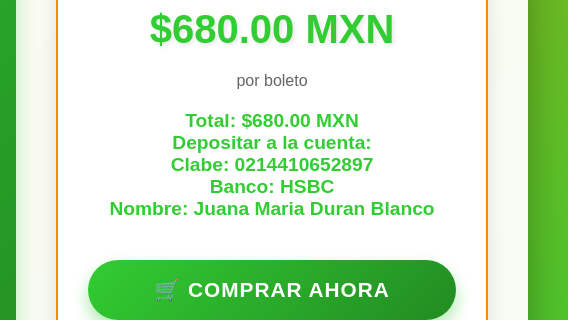
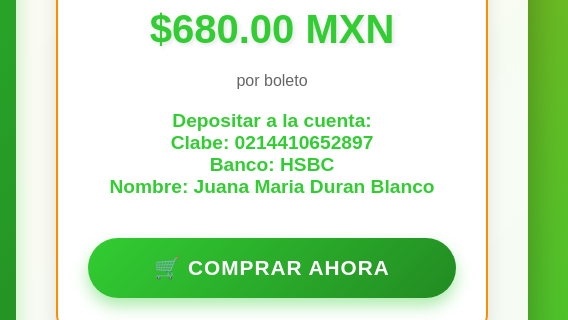
Before and after one commit to Walter7419/Sorteo-UDLAP, a plain HTML site: page index.html in a window 1280 px wide. Shown: the part 480-800 px from the top of the page, 712-1280 px from the left. Drawn offline with Linux system fonts and the light colour scheme.

Commit message:
Update index.html

```diff
--- a/index.html
+++ b/index.html
@@ -563,9 +563,6 @@
 
                     <div style="text-align: center; margin: 20px 0;">
                         <p style="font-size: 1.2em; color: #32cd32;">
-                            <strong>Total: $<span id="total">680.00</span> MXN</strong>
-                        </p>
-                        <p style="font-size: 1.2em; color: #32cd32;">
                             <strong>Depositar a la cuenta:</strong>
                         </p>
                         <p style="font-size: 1.2em; color: #32cd32;">
```
